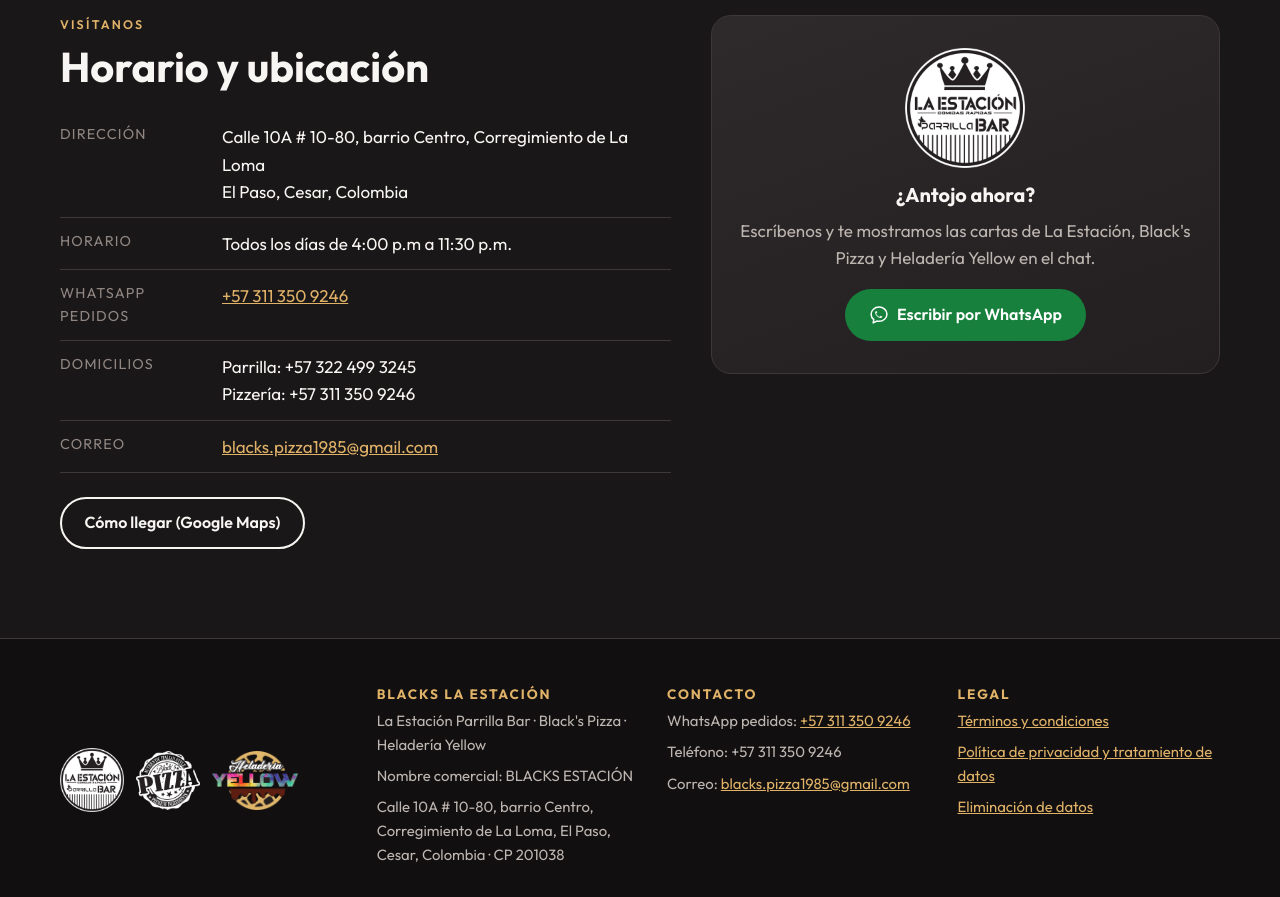
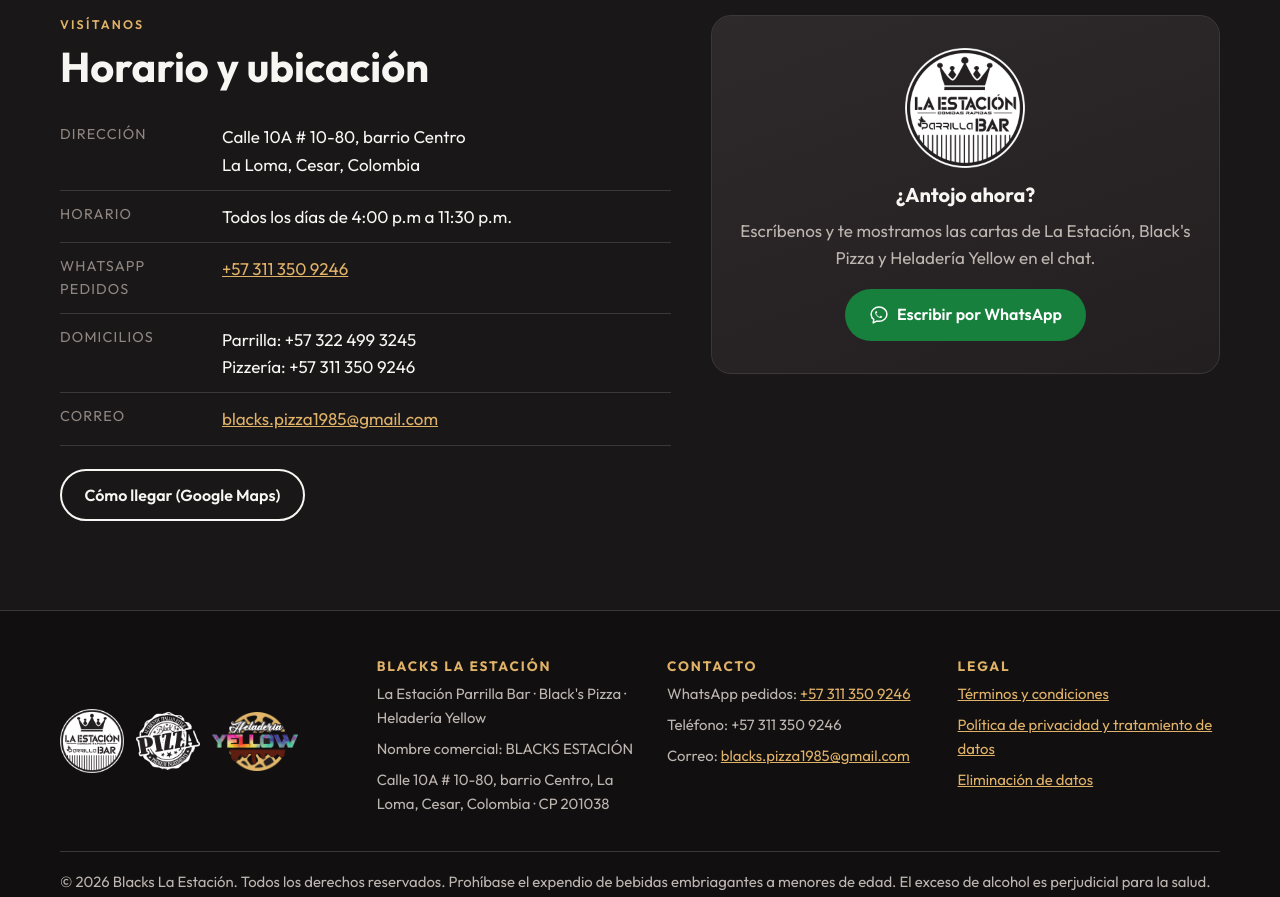
Before and after one commit to blacksStation/blacksStation.github.io, a plain HTML site: page index.html in a window 1280 px wide. Shown: the part 3840-4737 px from the top of the page. Drawn offline with Linux system fonts and the light colour scheme; a web font is replaced by a local one.

Commit message:
actualisando los datos del contacto y horario

```diff
--- a/assets/js/datos.js
+++ b/assets/js/datos.js
@@ -8,8 +8,8 @@ window.DATOS = {
   "nombreComercial": "Blacks La Estación",
   "nombreRut": "BLACKS ESTACIÓN",
   "nit": "1.065.665.295-7",
-  "direccion": "Calle 10A # 10-80, barrio Centro, Corregimiento de La Loma",
-  "ciudad": "El Paso, Cesar, Colombia",
+  "direccion": "Calle 10A # 10-80, barrio Centro",
+  "ciudad": "La Loma, Cesar, Colombia",
   "codigoPostal": "201038",
   "telefono": "+57 311 350 9246",
   "whatsapp": "573113509246",
--- a/index.html
+++ b/index.html
@@ -107,7 +107,7 @@
       <p class="kicker">Visítanos</p>
       <h2 id="t-contacto">Horario y ubicación</h2>
       <dl class="ficha">
-        <div><dt>Dirección</dt><dd><span data-dato="direccion">Calle 10A # 10-80, barrio Centro, corregimiento de La Loma</span><br><span data-dato="ciudad">El Paso, Cesar, Colombia</span></dd></div>
+        <div><dt>Dirección</dt><dd><span data-dato="direccion">Calle 10A # 10-80, barrio Centro</span><br><span data-dato="ciudad">La Loma, Cesar, Colombia</span></dd></div>
         <div><dt>Horario</dt><dd><span data-dato="horario">Todos los días de 4:00 p.m a 11:30 p.m.</span></dd></div>
         <div><dt>WhatsApp pedidos</dt><dd><a data-wa href="https://wa.me/573113509246" target="_blank" rel="noopener"><span data-dato="whatsappTexto">+57 311 350 9246</span></a></dd></div>
         <div><dt>Domicilios</dt><dd>Parrilla: <span data-dato="domParrilla">+57 322 499 3245</span><br>Pizzería: <span data-dato="domPizzeria">+57 311 350 9246</span></dd></div>
@@ -135,7 +135,7 @@
       <h2>Blacks La Estación</h2>
       <p>La Estación Parrilla Bar · Black's Pizza · Heladería Yellow</p>
       <p>Nombre comercial: <span data-dato="nombreRut">BLACKS ESTACIÓN</span></p>
-      <p><span data-dato="direccion">Calle 10A # 10-80, barrio Centro, corregimiento de La Loma</span>, <span data-dato="ciudad">El Paso, Cesar, Colombia</span> · CP <span data-dato="codigoPostal">201038</span></p>
+      <p><span data-dato="direccion">Calle 10A # 10-80, barrio Centro</span>, <span data-dato="ciudad">La Loma, Cesar, Colombia</span> · CP <span data-dato="codigoPostal">201038</span></p>
     </div>
     <div class="pie__col">
       <h2>Contacto</h2>
```
